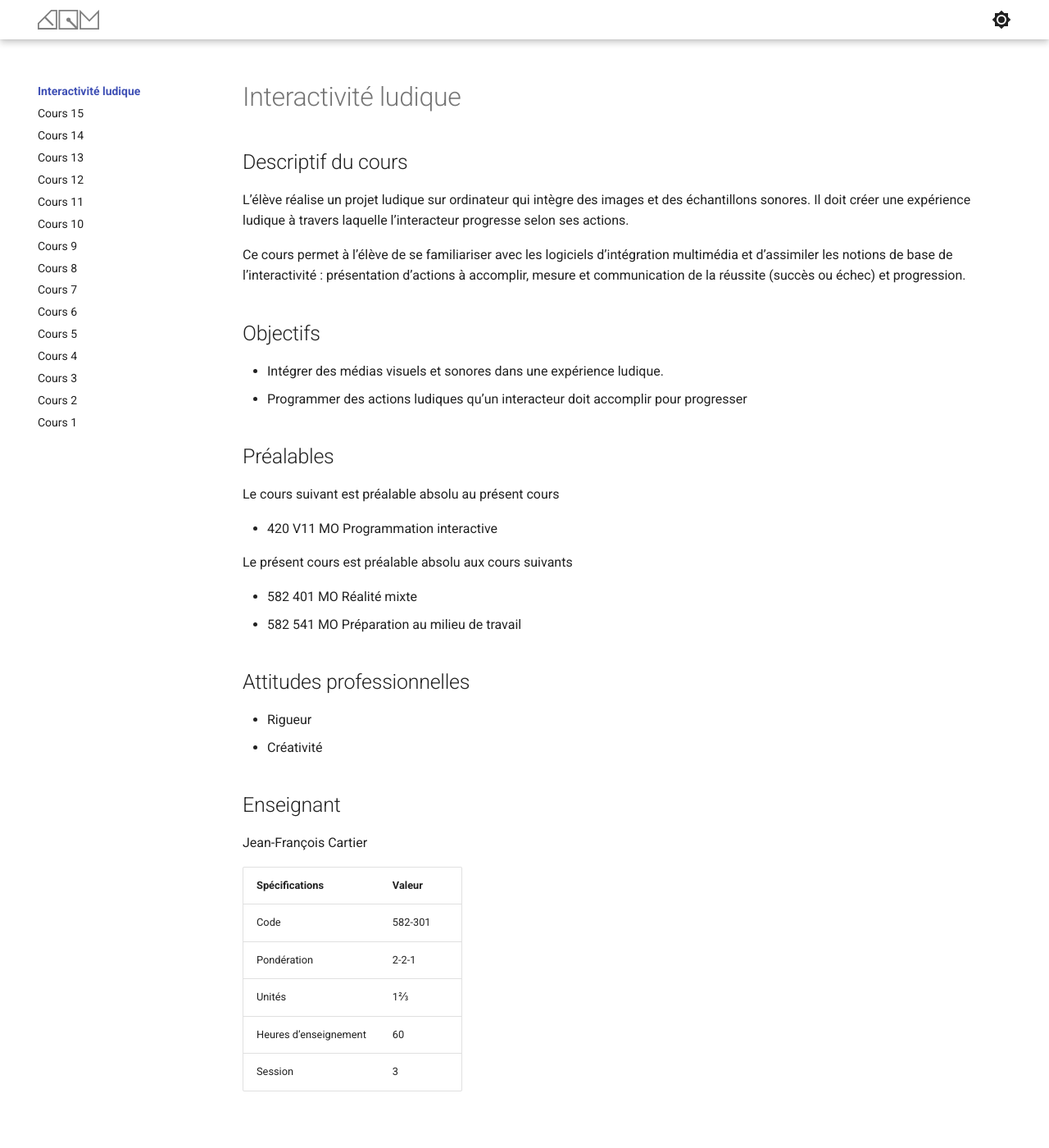
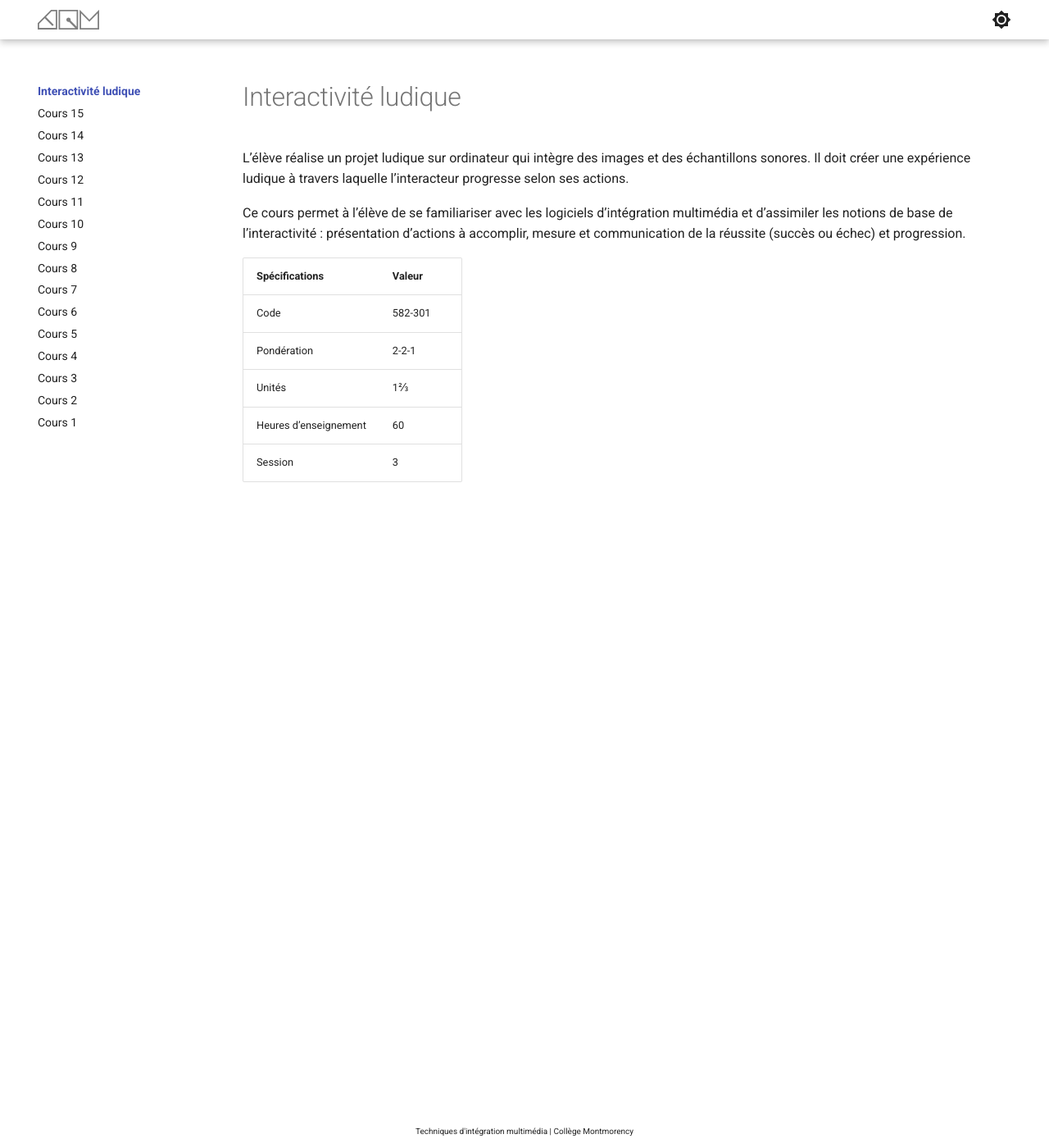
Before and after one commit to jfcmontmorency/old_compendium, an MkDocs documentation site: the page built from docs/582-301–interactivite-ludique/index.md, in a window 1280 px wide and 1400 px high. Shown: the whole window at 82% size. Built offline with MkDocs 1.6.1 and Material for MkDocs 9.7.7, drawn with Linux system fonts in a browser that asks for light colours.

Commit message:
Update index.md

```diff
--- a/docs/582-301–interactivite-ludique/index.md
+++ b/docs/582-301–interactivite-ludique/index.md
@@ -5,36 +5,9 @@ hide:
 
 # Interactivité ludique
 
-## Descriptif du cours
-
 L’élève réalise un projet ludique sur ordinateur qui intègre des images et des échantillons sonores. Il doit créer une expérience ludique à travers laquelle l’interacteur progresse selon ses actions.
 
 Ce cours permet à l’élève de se familiariser avec les logiciels d’intégration multimédia et d’assimiler les notions de base de l’interactivité : présentation d’actions à accomplir, mesure et communication de la réussite (succès ou échec) et progression.
-
-## Objectifs
-
-* Intégrer des médias visuels et sonores dans une expérience ludique.
-* Programmer des actions ludiques qu’un interacteur doit accomplir pour progresser
-
-## Préalables
-
-Le cours suivant est préalable absolu au présent cours
-
-* 420 V11 MO Programmation interactive
-
-Le présent cours est préalable absolu aux cours suivants
-
-* 582 401 MO Réalité mixte
-* 582 541 MO Préparation au milieu de travail
-
-## Attitudes professionnelles
-
-* Rigueur
-* Créativité
-
-## Enseignant
-
-Jean-François Cartier
 
 | Spécifications        | Valeur  |
 | --------------------- | ------- |
```
